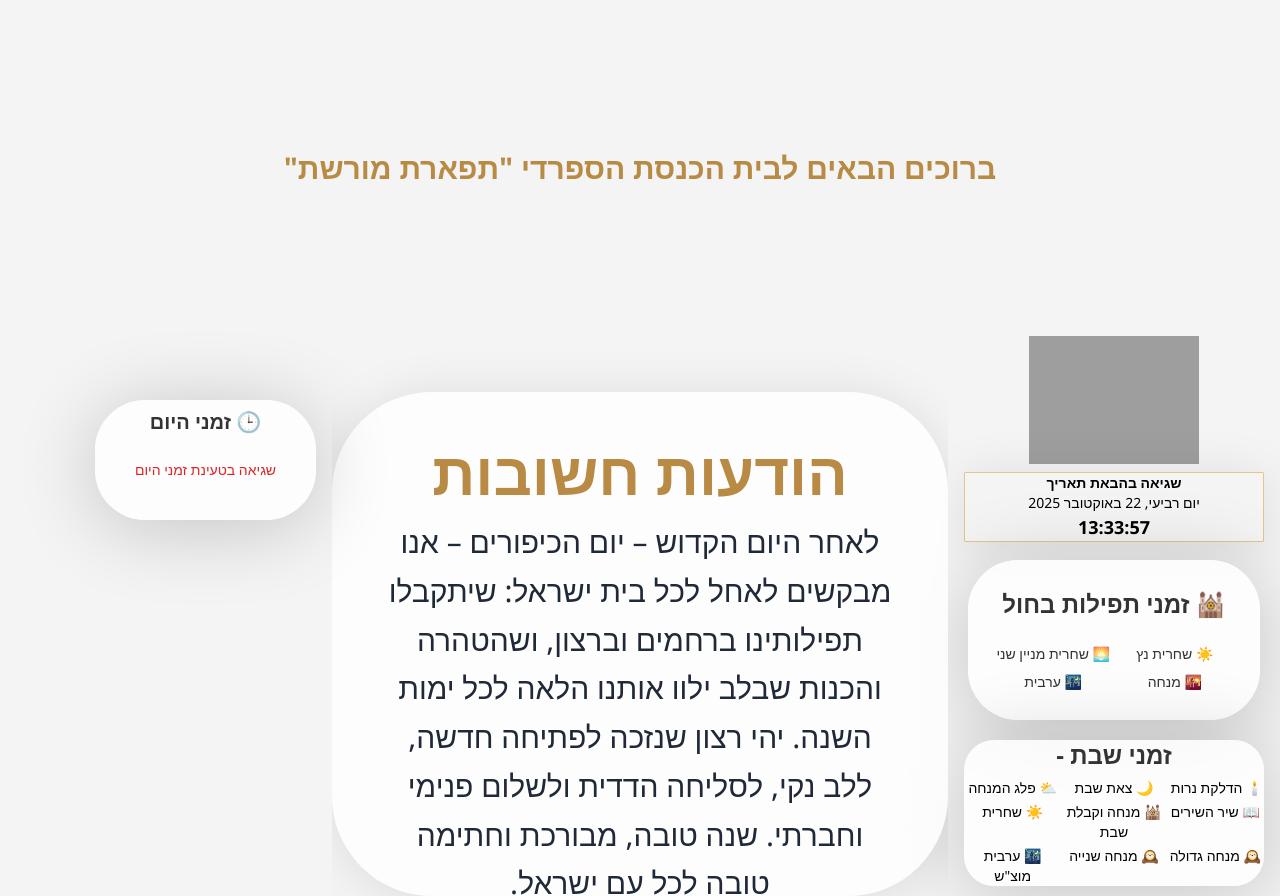
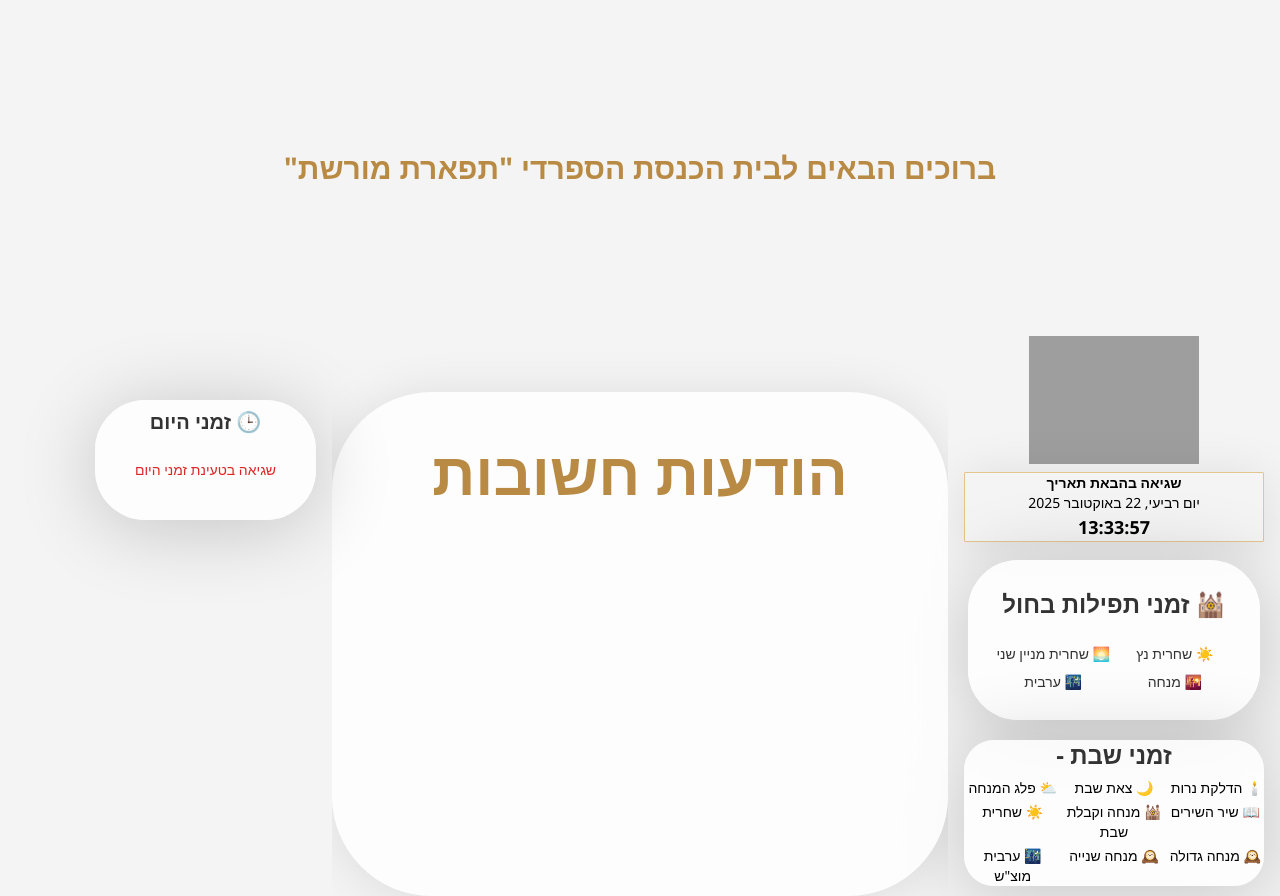
Before and after one commit to NirKilshtein/Beit-Kneeset, a Flask app: page / in a window 1280 px wide. Run offline with Flask 3, Linux system fonts and the light colour scheme; some libraries are stand-ins or nearby versions; grey boxes are pictures that could not be loaded.

Commit message:
add ne notes

```diff
--- a/templates/index.html
+++ b/templates/index.html
@@ -298,13 +298,9 @@
 <div class="slide notes_new text-center absolute inset-0 transition-opacity duration-700 opacity-100">
   <h2 class="text-6xl font-bold" style="color: #B88A44;">הודעות חשובות</h2>
 
-  <p class="mt-4 text-3xl text-gray-800 leading-relaxed">
-לאחר היום הקדוש – יום הכיפורים – אנו מבקשים לאחל לכל בית ישראל:
-שיתקבלו תפילותינו ברחמים וברצון, ושהטהרה והכנות שבלב ילוו אותנו הלאה לכל ימות השנה.
-יהי רצון שנזכה לפתיחה חדשה, ללב נקי, לסליחה הדדית ולשלום פנימי וחברתי.
-שנה טובה, מבורכת וחתימה טובה לכל עם ישראל.
-</p>
-<div class="mt-6 text-2xl text-orange-900 leading-relaxed max-w-3xl mx-auto">
+<div id="notes" class="mt-10 text-2xl font-normal text-gray-800 leading-loose space-y-4">
+  </div>
+<div id="welcome" class="mt-10 text-2xl font-normal text-gray-800 leading-loose space-y-4">
 
   </div>
 </div>
@@ -629,6 +625,12 @@ async function updateShabbatTimes() {
     else if (event === 'dvar_tora' && document.getElementById('dvar_tora')) {
     document.getElementById('dvar_tora').textContent = value;
 }
+       else if (event === 'notes' && document.getElementById('notes')) {
+    document.getElementById('notes').textContent = value;
+}
+       else if (event === 'welcome' && document.getElementById('welcome')) {
+    document.getElementById('welcome').textContent = value;
+}
       else if (event === 'micnhae_pleg' && document.getElementById('micnhae_pleg')) {
         document.getElementById('micnhae_pleg').textContent = formattedTime;  // פלג מנחה
       }
@@ -672,6 +674,7 @@ async function updateShabbatTimes() {
       else if (event === 'dver_tora' && document.getElementById('dver_tora')) {
                 document.getElementById('dver_tora').textContent += timeUTC; // פרשת שבוע
       }
+
 
 
       // אם יש יותר אירועים, ניתן להוסיף תנאים נוספים
@@ -790,7 +793,7 @@ document.addEventListener('DOMContentLoaded', initializeDateTimeDisplay);
   setInterval(() => {
     currentSlide = (currentSlide + 1) % slides.length;
     showSlide(currentSlide);
-  }, 10000); // כל 2 שניות
+  }, 20000); // כל 2 שניות
 
   // התחלה
   showSlide(currentSlide);
```
